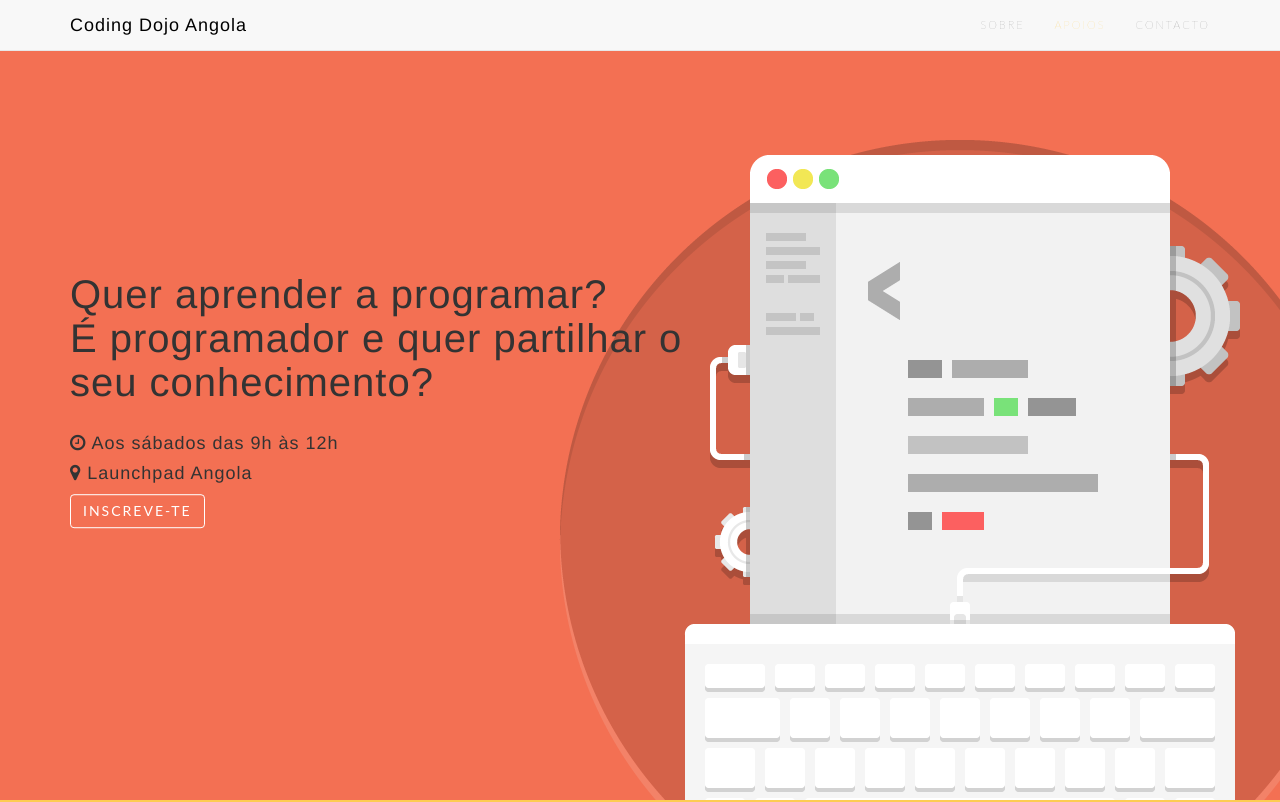
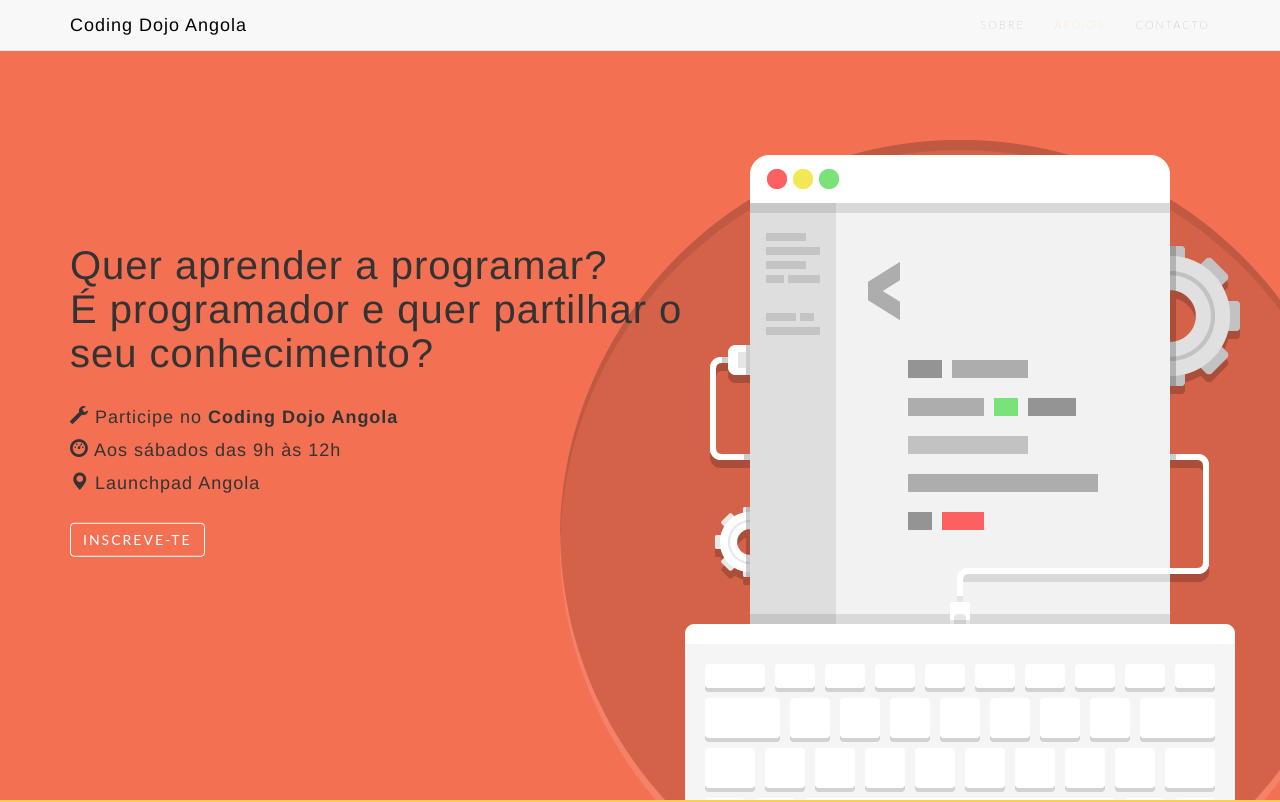
Before and after one commit to codingdojoangola/codingdojoangola.github.io, a website: page index.html in a window 1280 px wide. Shown: the top 802 px of the page. Drawn offline with nearby package versions, Linux system fonts and the light colour scheme.

Commit message:
Revert "Fixes metatags upper to lowercase"
This reverts commit 0f524633548c7ed3947fdecf5b97621a3b1523cb.

```diff
--- a/index.html
+++ b/index.html
@@ -3,13 +3,13 @@
 <head>
     <meta charset="utf-8">
     <link rel="icon" type="image/png" href="assets/img/terminal.png">
-    <meta name="viewporter" content="width=device-width,initial-scale=1,maximum-scale=1,minimal-ui">
+    <meta name="viewport" content="width=device-width, initial-scale=1">
     <!-- Metatags gerais -->
-    <meta name="description" content="O Coding Dojo Angola, é um espaço onde interessados em desenvolvimento de software em Angola poderão se reunir para aprender e ensinar programação, procurar informações sobre vagas de empregos nas TIC e para que empresas em Angola possam encontrar talento.">
-    <meta name="keywords" content="Coding Dojo Angola, programação em angola, coding dojo angola, coding angola, angola dojo, angola coding, programação dojo, dojo africa, programação coding, angola programação">
+    <META name="description" content="O Coding Dojo Angola, é um espaço onde interessados em desenvolvimento de software em Angola poderão se reunir para aprender e ensinar programação, procurar informações sobre vagas de empregos nas TIC e para que empresas em Angola possam encontrar talento.">
+    <META name="keywords" content="Coding Dojo Angola, programação em angola, coding dojo angola, coding angola, angola dojo, angola coding, programação dojo, dojo africa, programação coding, angola programação">
 
-    <meta name="copyright" content="copyright Coding Dojo Angola">
-    <meta name="author" content="Lucios Curado, Bantu Makers, Jobartis">
+    <META name="copyright" content="copyright Coding Dojo Angola">
+    <META name="author" content="Lucios Curado, Bantu Makers, Jobartis">
 
     <!-- Twitter Card -->
     <meta name="twitter:card" content="assets/img/terminal.png" />
@@ -33,7 +33,6 @@
     <title>Coding Dojo Angola</title>
     <link rel="stylesheet" type="text/css" href="assets/css/style.css">
     <link rel="stylesheet" type="text/css" href="assets/bootstrap/css/bootstrap.min.css">
-    <link rel="stylesheet" type="text/css" href="https://maxcdn.bootstrapcdn.com/font-awesome/4.7.0/css/font-awesome.min.css">
 </head>
 <body>
 <body id="page-top">
@@ -44,7 +43,7 @@
                 <button type="button" class="navbar-toggle collapsed" data-toggle="collapse" data-target="#bs-example-navbar-collapse-1">
                     <span class="sr-only">O</span> Menu <i class="fa fa-bars"></i>
                 </button>
-                <a class="navbar-brand page-scroll" href="#page-top">Coding Dojo Angola</a>
+                <a class="navbar-brand page-scroll" href="#page-top">Coding Dojo Angola</a><!-- <span>By <a href="https://bantumakers.com/">Bantu Makers</a></span> -->
             </div>
 
             <div class="collapse navbar-collapse" id="bs-example-navbar-collapse-1">
@@ -71,10 +70,11 @@
                         <div class="header-content-inner">
                             <h1>Quer aprender a programar?<br>
                              É programador e quer partilhar o seu conhecimento?</h1>
-                             <h4><i class="fa fa-clock-o" aria-hidden="true"></i> Aos sábados das 9h às 12h</h4>
-                             <h4 class="ovo"><i class="fa fa-map-marker" aria-hidden="true"></i> <a class="local" href="https://www.google.com/maps/place/Launchpad+Angola/@-8.823739,13.247597,17z/data=!4m5!3m4!1s0x0:0x3361738dc87969ce!8m2!3d-8.8237394!4d13.2475973?hl=pt-PT">Launchpad Angola</a></h4>
+                             <h4><i class="glyphicon glyphicon-wrench"></i> Participe no <b>Coding Dojo Angola</b></h4>
+                             <h4><i class="glyphicon glyphicon-dashboard"></i> Aos sábados das 9h às 12h</h4>
+                             <h4><i class="glyphicon glyphicon-map-marker"></i> <a class="local" href="https://www.google.com/maps/place/Launchpad+Angola/@-8.823739,13.247597,17z/data=!4m5!3m4!1s0x0:0x3361738dc87969ce!8m2!3d-8.8237394!4d13.2475973?hl=pt-PT">Launchpad Angola</a></h4><br>
 
-                            <a href="https://goo.gl/forms/tYAroaaGXt44ASSK2" target="_blank" class="btn-outline btn-xl page-scroll btnd">Inscreve-te</a>
+                            <a href="https://codingdojoangola.typeform.com/to/Dyqubn" target="_blank" class="btn-outline btn-xl page-scroll btnd">Inscreve-te</a>
                         </div>
                     </div>
                 </div>
@@ -111,15 +111,14 @@
                 <div class="col-md-12">
                     <div class="container-fluid">
                         <div class="row">
-                            <div class="col-md-6">
+                            <!-- <div class="col-md-6">
                                 <div class="feature-item">
-                                    <!--i class="glyphicon glyphicon-th-large text-primary"></i-->
                                     <img src="assets/img/bantu.jpg" alt="Bantu Makers">
                                     <h3><a href="https://bantumakers.com/" class="local">Bantu Makers</a></h3>
                                     <p class="text-muted">Estúdio Startup</p>
                                 </div>
-                            </div>
-                            <div class="col-md-6">
+                            </div> -->
+                            <div class="col-md-12">
                                 <div class="feature-item">
                                     <!--i class="glyphicon glyphicon-th-large text-primary"></i-->
                                    <img src="assets/img/jobartis.png" alt="Jobartis">
@@ -155,7 +154,7 @@
  -->
     <footer>
         <div class="container">
-            <p>&copy; 2017 Coding Bootcamp Angola - Todos Direitos Reservados</p>
+            <p>Powered by <a href="https://bantumakers.com/">Bantu Makers</a> &copy; 2017 Coding Dojo Angola - Todos Direitos Reservados</p>
         </div>
     </footer>
 
```
